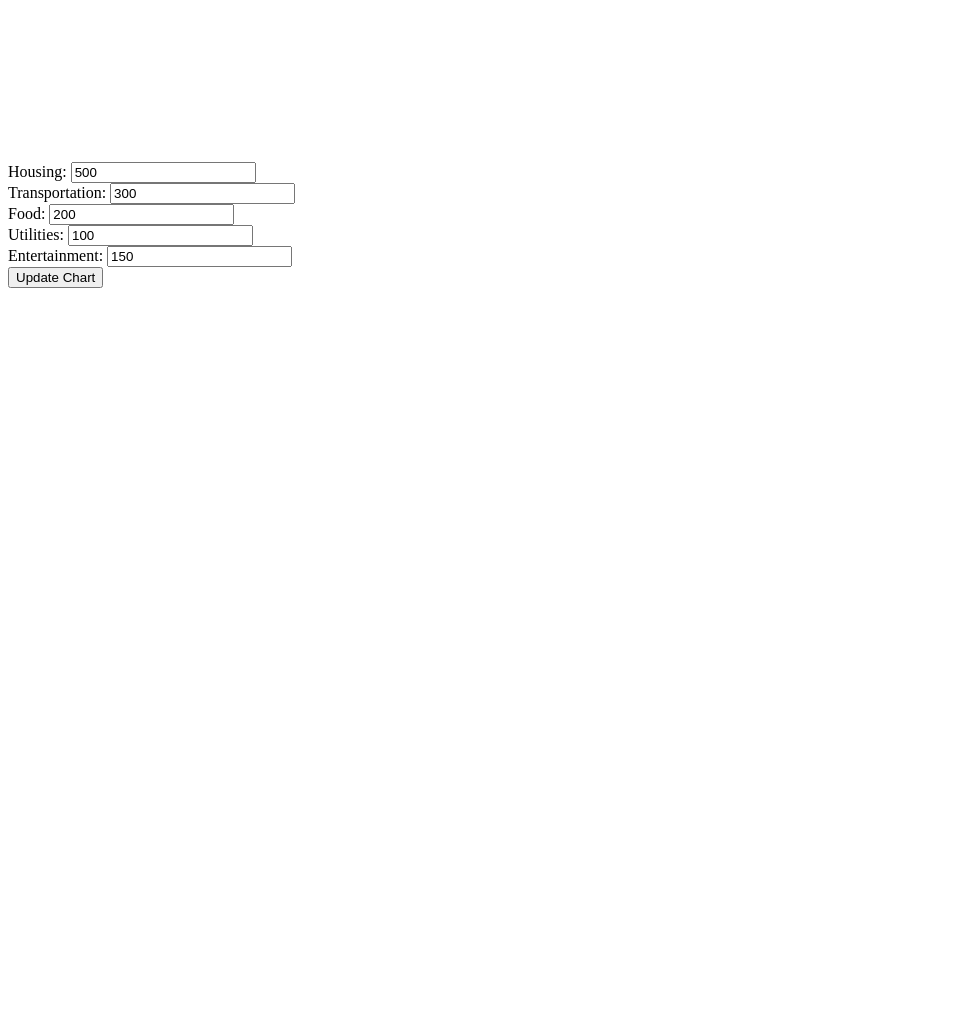
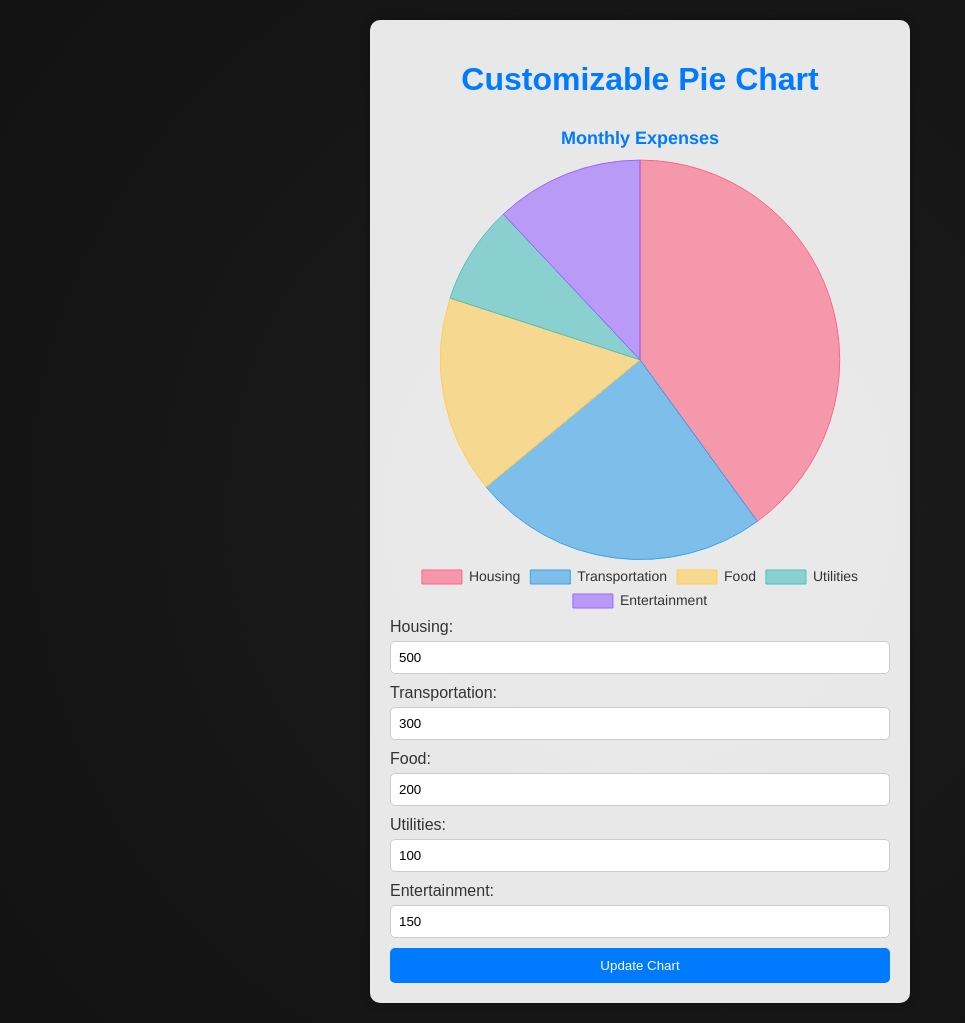
Before and after one commit to gastoncant/pie-chart-notion, a plain HTML site: page index.html in a window 1280 px wide. Shown: the whole page, without its empty margins (0-965 px from the left). Before the commit the page ends 800 px from the top, so only its background shows below. Drawn offline with nearby package versions, Linux system fonts and the light colour scheme.

Commit message:
added visual changes

```diff
--- a/index.html
+++ b/index.html
@@ -3,94 +3,156 @@
 <head>
   <meta charset="UTF-8">
   <meta name="viewport" content="width=device-width, initial-scale=1.0">
-  <title>Customizable Pie Chart</title>
+  <title>Finances</title>
   <script src="https://cdn.jsdelivr.net/npm/chart.js"></script>
+  <style>
+    body {
+      font-family: Arial, sans-serif;
+      margin: 0;
+      padding: 0;
+      background: radial-gradient(circle, #1d1d1d, #121212);
+      color: #fff;
+    }
+
+    #container {
+      max-width: 500px;
+      margin: 20px auto;
+      background-color: rgba(255, 255, 255, 0.9);
+      border-radius: 10px;
+      box-shadow: 0 0 10px rgba(0, 0, 0, 0.3);
+      padding: 20px;
+    }
+
+    h1 {
+      text-align: center;
+      margin-bottom: 20px;
+      color: #007bff;
+    }
+
+    form {
+      display: flex;
+      flex-direction: column;
+    }
+
+    label {
+      margin-bottom: 5px;
+      color: #333;
+    }
+
+    input {
+      margin-bottom: 10px;
+      padding: 8px;
+      border: 1px solid #ccc;
+      border-radius: 5px;
+    }
+
+    button {
+      padding: 10px;
+      border: none;
+      border-radius: 5px;
+      background-color: #007bff;
+      color: #fff;
+      cursor: pointer;
+      transition: background-color 0.3s ease;
+    }
+
+    button:hover {
+      background-color: #0056b3;
+    }
+
+    canvas {
+      width: 100%;
+      height: auto;
+    }
+  </style>
 </head>
 <body>
-  <canvas id="myChart"></canvas>
+  <div id="container">
+    <h1>Customizable Pie Chart</h1>
+    <canvas id="myChart"></canvas>
+    <form id="expenseForm">
+      <label for="housing">Housing:</label>
+      <input type="number" id="housing" name="housing" value="500">
 
-  <form id="expenseForm">
-    <label for="housing">Housing:</label>
-    <input type="number" id="housing" name="housing" value="500"><br>
+      <label for="transportation">Transportation:</label>
+      <input type="number" id="transportation" name="transportation" value="300">
 
-    <label for="transportation">Transportation:</label>
-    <input type="number" id="transportation" name="transportation" value="300"><br>
+      <label for="food">Food:</label>
+      <input type="number" id="food" name="food" value="200">
 
-    <label for="food">Food:</label>
-    <input type="number" id="food" name="food" value="200"><br>
+      <label for="utilities">Utilities:</label>
+      <input type="number" id="utilities" name="utilities" value="100">
 
-    <label for="utilities">Utilities:</label>
-    <input type="number" id="utilities" name="utilities" value="100"><br>
+      <label for="entertainment">Entertainment:</label>
+      <input type="number" id="entertainment" name="entertainment" value="150">
 
-    <label for="entertainment">Entertainment:</label>
-    <input type="number" id="entertainment" name="entertainment" value="150"><br>
-
-    <button type="submit">Update Chart</button>
-  </form>
+      <button type="submit">Update Chart</button>
+    </form>
+  </div>
 
   <script>
-    const form = document.getElementById('expenseForm');
-
-    form.addEventListener('submit', function(event) {
-      event.preventDefault();
-
-      const housingValue = parseInt(document.getElementById('housing').value);
-      const transportationValue = parseInt(document.getElementById('transportation').value);
-      const foodValue = parseInt(document.getElementById('food').value);
-      const utilitiesValue = parseInt(document.getElementById('utilities').value);
-      const entertainmentValue = parseInt(document.getElementById('entertainment').value);
-
-      const data = {
-        labels: ['Housing', 'Transportation', 'Food', 'Utilities', 'Entertainment'],
-        values: [housingValue, transportationValue, foodValue, utilitiesValue, entertainmentValue],
-      };
-
-      // Calculate total expenses
-      const totalExpenses = data.values.reduce((acc, val) => acc + val, 0);
-
-      // Convert expenses to percentages
-      const percentages = data.values.map(val => (val / totalExpenses) * 100);
-
-      // Prepare chart data
-      const chartData = {
-        labels: data.labels,
-        datasets: [{
-          data: percentages,
-          backgroundColor: [
-            'rgba(255, 99, 132, 0.2)',
-            'rgba(54, 162, 235, 0.2)',
-            'rgba(255, 206, 86, 0.2)',
-            'rgba(75, 192, 192, 0.2)',
-            'rgba(153, 102, 255, 0.2)',
-          ],
-          borderColor: [
-            'rgba(255, 99, 132, 1)',
-            'rgba(54, 162, 235, 1)',
-            'rgba(255, 206, 86, 1)',
-            'rgba(75, 192, 192, 1)',
-            'rgba(153, 102, 255, 1)',
-          ],
-          borderWidth: 1,
-        }],
-      };
-
-      // Render chart
+    document.addEventListener('DOMContentLoaded', function() {
       const ctx = document.getElementById('myChart').getContext('2d');
       const myChart = new Chart(ctx, {
         type: 'pie',
-        data: chartData,
+        data: {
+          labels: ['Housing', 'Transportation', 'Food', 'Utilities', 'Entertainment'],
+          datasets: [{
+            data: [500, 300, 200, 100, 150],
+            backgroundColor: [
+              'rgba(255, 99, 132, 0.6)',
+              'rgba(54, 162, 235, 0.6)',
+              'rgba(255, 206, 86, 0.6)',
+              'rgba(75, 192, 192, 0.6)',
+              'rgba(153, 102, 255, 0.6)',
+            ],
+            borderColor: [
+              'rgba(255, 99, 132, 1)',
+              'rgba(54, 162, 235, 1)',
+              'rgba(255, 206, 86, 1)',
+              'rgba(75, 192, 192, 1)',
+              'rgba(153, 102, 255, 1)',
+            ],
+            borderWidth: 1,
+          }],
+        },
         options: {
           responsive: true,
           plugins: {
             title: {
               display: true,
               text: 'Monthly Expenses',
+              font: {
+                size: 18
+              },
+              color: '#007bff'
             },
             legend: {
               position: 'bottom',
+              labels: {
+                font: {
+                  size: 14
+                },
+                color: '#333'
+              }
             },
           },
         },
+      });
+
+      const form = document.getElementById('expenseForm');
+
+      form.addEventListener('submit', function(event) {
+        event.preventDefault();
+
+        const housingValue = parseInt(document.getElementById('housing').value);
+        const transportationValue = parseInt(document.getElementById('transportation').value);
+        const foodValue = parseInt(document.getElementById('food').value);
+        const utilitiesValue = parseInt(document.getElementById('utilities').value);
+        const entertainmentValue = parseInt(document.getElementById('entertainment').value);
+
+        myChart.data.datasets[0].data = [housingValue, transportationValue, foodValue, utilitiesValue, entertainmentValue];
+        myChart.update();
       });
     });
   </script>
```
